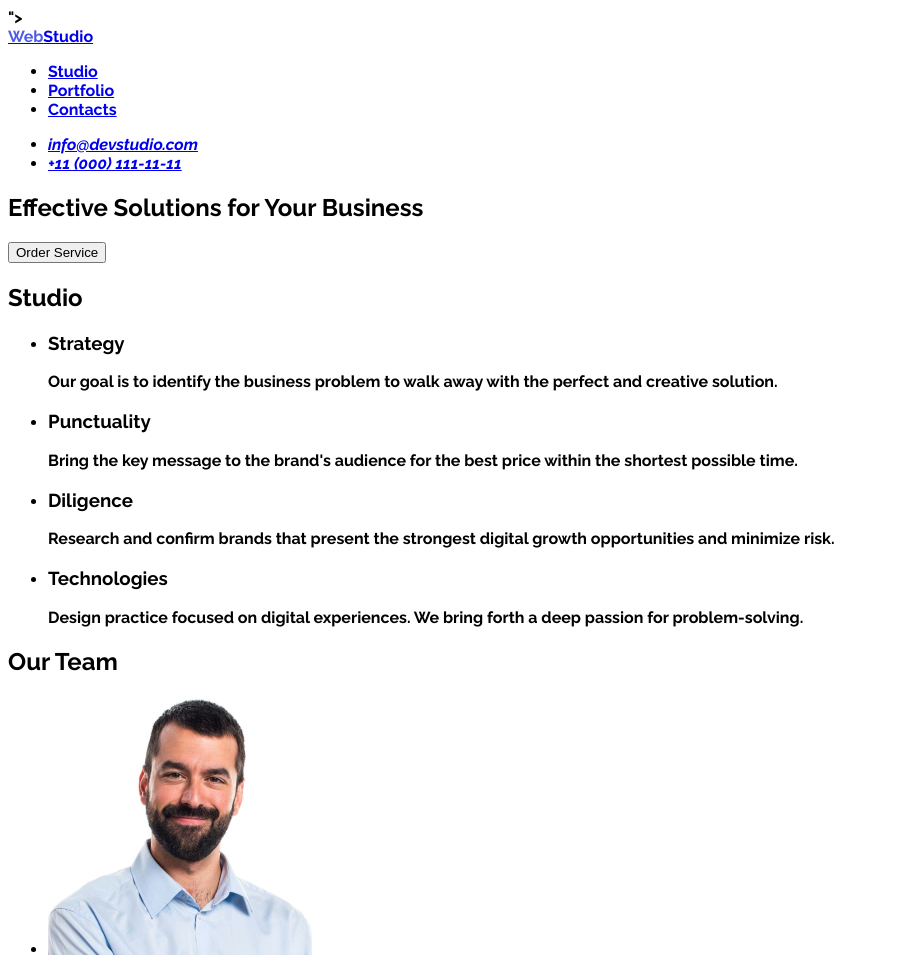
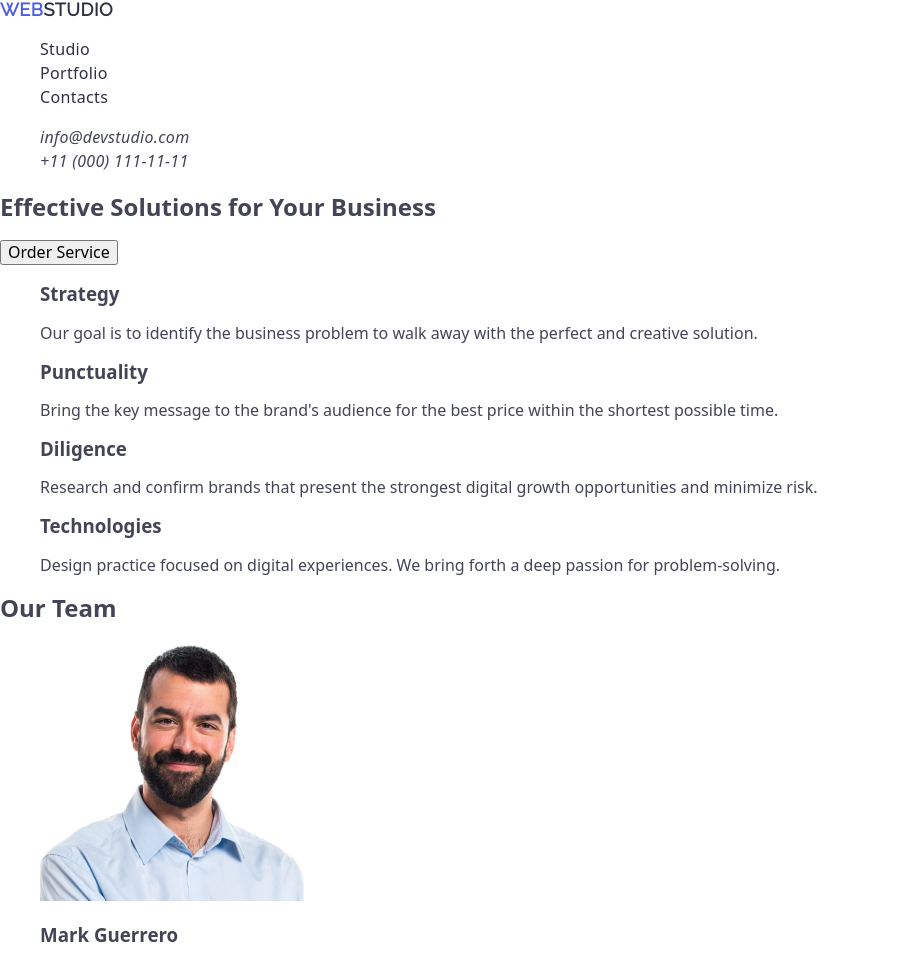
Before and after one commit to KirillKKudr/goit-markup-hw-02, a plain HTML site: page index.html in a window 1280 px wide. Shown: the top 958 px of the page, without its empty margins (0-897 px from the left). Drawn offline with nearby package versions, Linux system fonts and the light colour scheme.

Commit message:
start work

```diff
--- a/index.html
+++ b/index.html
@@ -4,28 +4,37 @@
     <meta charset="UTF-8">
     <meta name="description" content="WEBSTUDIO">
     <title>WEBSTUDIO</title>
-    <link rel="stylesheet" href="[modern-normalize](<https://cdnjs.com/libraries/modern-normalize>)">
+
+    <link rel="stylesheet" href="https://cdnjs.cloudflare.com/ajax/libs/modern-normalize/2.0.0/modern-normalize.min.css"
+    integrity="sha512-4xo8blKMVCiXpTaLzQSLSw3KFOVPWhm/TRtuPVc4WG6kUgjH6J03IBuG7JZPkcWMxJ5huwaBpOpnwYElP/m6wg=="
+    crossorigin="anonymous"
+    referrerpolicy="no-referrer" />
+
+
+    <link rel="preconnect" href="https://fonts.googleapis.com">
+    <link rel="preconnect" href="https://fonts.gstatic.com" crossorigin>
+    <link href="https://fonts.googleapis.com/css2?family=Raleway:ital,wght@700&family=Roboto:,wght@,400;500;700;900;&display=swap"
+    rel="stylesheet">
+
     <link rel="stylesheet" href="./styles/styles.css">
-    <link rel="stylesheet" href="<link rel="preconnect" href="https://fonts.googleapis.com">
-    <link rel="preconnect" href="https://fonts.gstatic.com" crossorigin>
-    <link href="https://fonts.googleapis.com/css2?family=Raleway:ital,wght@0,700;1,700&family=Roboto:ital,wght@0,400;0,500;0,700;1,400;1,500;1,700&display=swap" rel="stylesheet">">
+
 </head>
 <body>
     <HEAder>
 
-        <nav>
-            <a  href="./index.html"><span class="logo">Web</span>Studio</a>
-          <ul>
-            <li><a href="#STUDIO">Studio</a></li>
-            <li><a href="#PORTFOLIO">Portfolio</a></li>
-            <li><a href="#CONTACTS">Contacts</a></li>
+        <nav class="nav">
+            <a class="nav-logo" href="./index.html"><span class="nav-logo-item">Web</span>Studio</a>
+          <ul class="nav-list">
+            <li><a class="nav-list-link" href="#STUDIO">Studio</a></li>
+            <li><a class="nav-list-link" href="#PORTFOLIO">Portfolio</a></li>
+            <li><a class="nav-list-link" href="#CONTACTS">Contacts</a></li>
           </ul>
         </nav>
 
-        <address>
+        <address class="nav-address">
             <ul>
-                <li><a href="mailto:info@devstudio.com">info@devstudio.com</a></li>
-                <li><a href="tel:+110001111111">+11 (000) 111-11-11</a></li>
+                <li><a class="nav-address-link" href="mailto:info@devstudio.com">info@devstudio.com</a></li>
+                <li><a class="nav-address-link" href="tel:+110001111111">+11 (000) 111-11-11</a></li>
             </ul>
         </address>
 
@@ -42,7 +51,7 @@
 
 
         <section>
-            <h2>Studio</h2>
+            <h2 hidden>Studio</h2>
 
             <ul id="STUDIO">
 
--- a/styles/styles.css
+++ b/styles/styles.css
@@ -1,7 +1,53 @@
 body{
-    font-family:"Raleway", "Roboto",sans-serif;
+    font-family:"Roboto" sans-serif ;
+    color: #434455;
+    background-color: #fff;
 }
 
-.logo{
+ul , ol{
+    list-style-type:none;
+}
+
+a{
+   text-decoration: none;
+}
+
+.nav-logo{
+    font-family: "Raleway", sans-serif;
+    font-weight: 700;
+    font-size: 18px;
+    line-height: 1.16;
+    letter-spacing: 0.03em;
+    text-transform: uppercase;
+    color: #2e2f42;
+}
+
+.nav-logo-item{
     color: #4d5ae5;
 }
+
+.nav-list-link{
+    font-weight: 500;
+    font-size: 16px;
+    line-height: 1.5;
+    letter-spacing: 0.02em;
+    color: #2e2f42;
+}
+
+.nav-address-link{
+    font-weight: 400;
+    font-size: 16px;
+    line-height: 1.5;
+    letter-spacing: 0.02em;
+    color: #434455;
+}
+
+.nav-list-link:hover,
+.nav-list-link:focus{
+color: #404bbf;
+}
+
+.nav-address-link:hover,
+.nav-address-link:focus{
+    color: #404bbf;
+}
```
